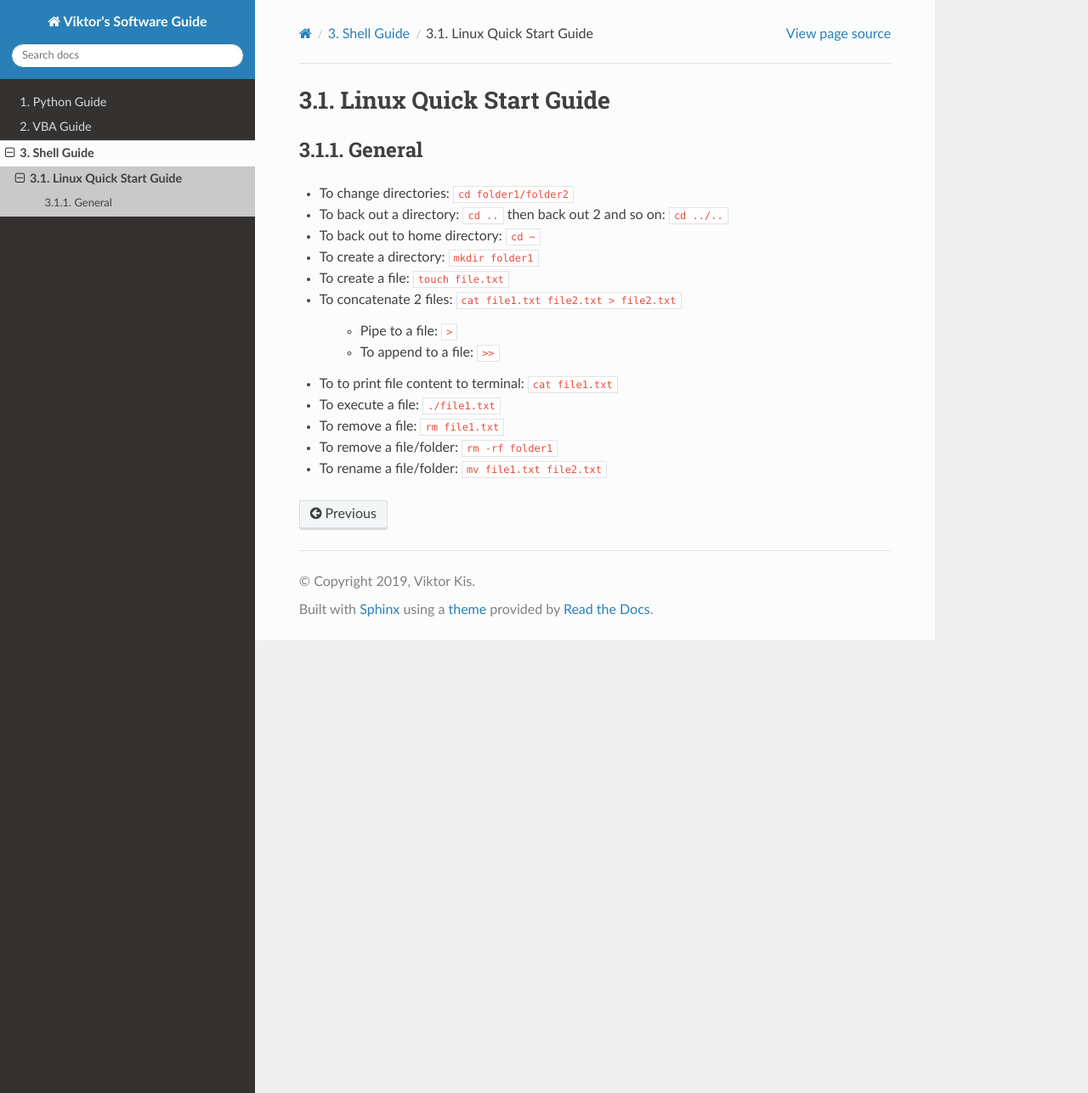
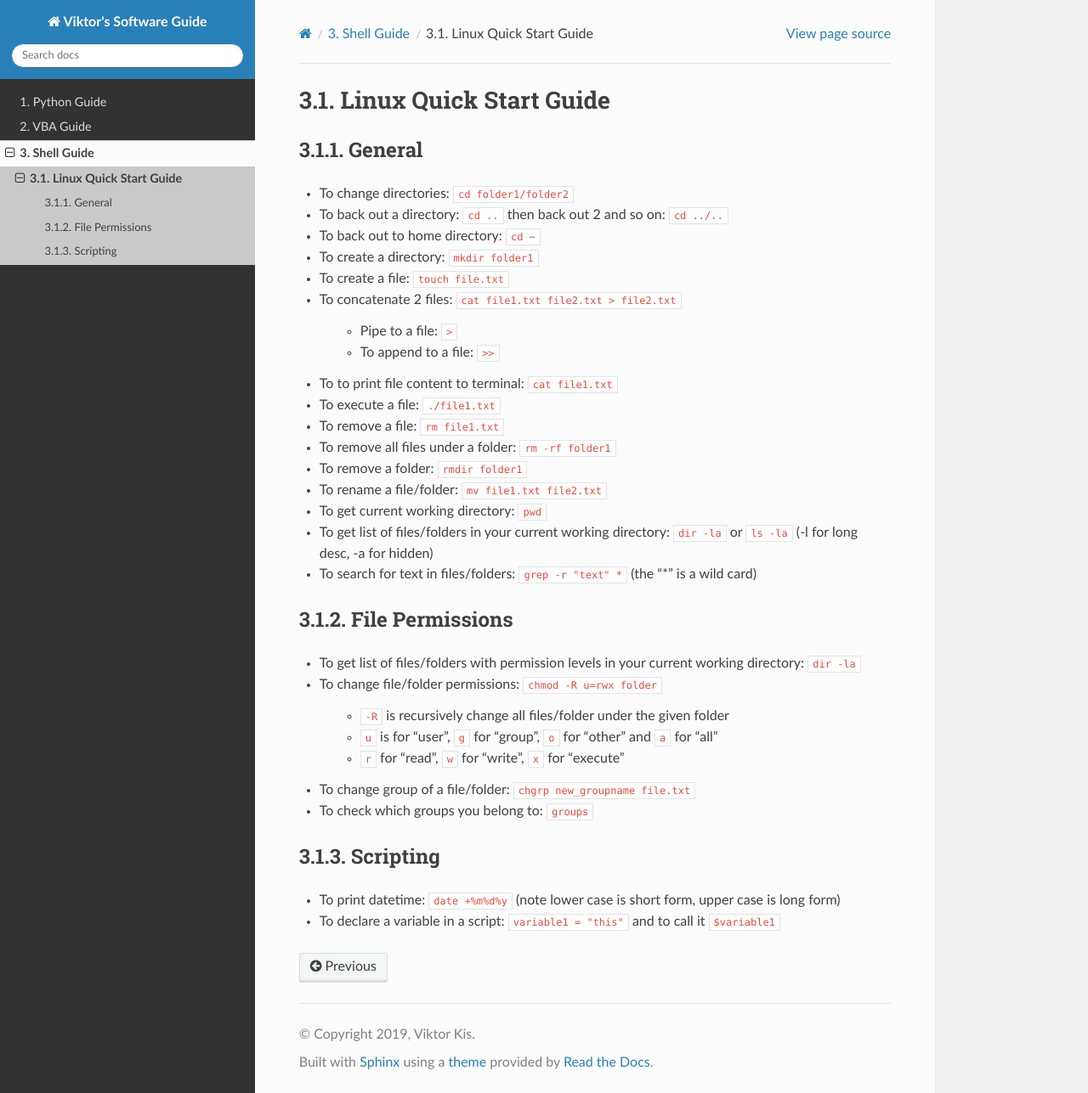
Before and after one commit to PydPiper/viks_SoftwareGuide, a Sphinx documentation site: the page built from source/Shell/linux.rst, in a window 1280 px wide and 1287 px high. Shown: the whole window at 85% size. Built offline with Sphinx 7.4.7 and the Read the Docs theme 2.0.0, drawn with Linux system fonts in a browser that asks for light colours.

Commit message:
added to linux shell commands, logic loops - isinstance

```diff
--- a/source/Shell/linux.rst
+++ b/source/Shell/linux.rst
@@ -17,5 +17,29 @@ General
 - To to print file content to terminal: ``cat file1.txt``
 - To execute a file: ``./file1.txt``
 - To remove a file: ``rm file1.txt``
-- To remove a file/folder: ``rm -rf folder1``
+- To remove all files under a folder: ``rm -rf folder1``
+- To remove a folder: ``rmdir folder1``
 - To rename a file/folder: ``mv file1.txt file2.txt``
+- To get current working directory: ``pwd``
+- To get list of files/folders in your current working directory: ``dir -la`` or ``ls -la`` (-l for long desc, -a for hidden)
+- To search for text in files/folders: ``grep -r "text" *`` (the "*" is a wild card)
+
+File Permissions
+----------------
+
+- To get list of files/folders with permission levels in your current working directory: ``dir -la``
+- To change file/folder permissions: ``chmod -R u=rwx folder``
+
+    - ``-R`` is recursively change all files/folder under the given folder
+    - ``u`` is for "user", ``g`` for "group", ``o`` for "other" and ``a`` for "all"
+    - ``r`` for "read", ``w`` for "write", ``x`` for "execute"
+
+- To change group of a file/folder: ``chgrp new_groupname file.txt``
+- To check which groups you belong to: ``groups``
+
+
+Scripting
+---------
+
+- To print datetime: ``date +%m%d%y`` (note lower case is short form, upper case is long form)
+- To declare a variable in a script: ``variable1 = "this"`` and to call it ``$variable1``
```
Also changed, not shown: source/python/class.rst (added, +14 -0 lines), source/python/logic_loops.rst (+11 -0 lines), source/python/pip.rst (added, +11 -0 lines), source/python/pycharm.rst (added, +7 -0 lines), source/python/pytest.rst (added, +13 -0 lines), source/python/subprocess.rst (added, +10 -0 lines).
